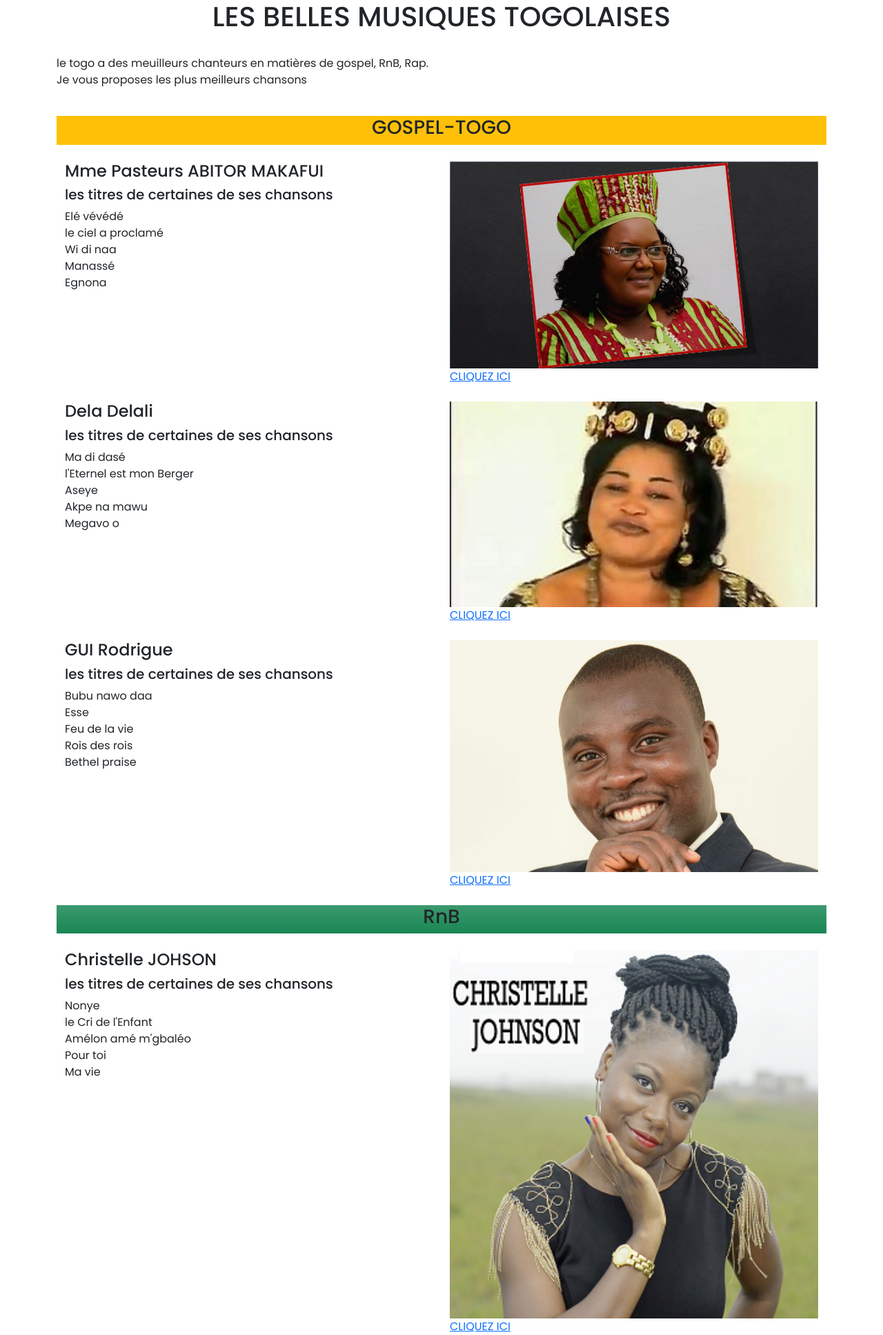
After one commit to akakpodorothee/chef-d-oeuvre, a PHP site: page /musiques.html in a window 1280 px wide. The commit adds this page. Shown: the top 1935 px of the page at 69% size. Run offline with PHP 8.4, Linux system fonts and the light colour scheme; some libraries are stand-ins or nearby versions.

Commit message:
second commit

```diff
--- /dev/null
+++ b/musiques.html
@@ -0,0 +1,164 @@
+<!DOCTYPE html>
+<html lang="en">
+<head>
+    <meta charset="UTF-8">
+    <link href="https://cdn.jsdelivr.net/npm/bootstrap@5.0.2/dist/css/bootstrap.min.css" rel="stylesheet"
+        integrity="sha384-EVSTQN3/azprG1Anm3QDgpJLIm9Nao0Yz1ztcQTwFspd3yD65VohhpuuCOmLASjC" crossorigin="anonymous">
+    <meta http-equiv="X-UA-Compatible" content="IE=edge">
+    <meta name="viewport" content="width=device-width, initial-scale=1.0">
+    <link rel="stylesheet" href="css/style.css">
+    <link rel="preconnect" href="https://fonts.googleapis.com">
+    <link rel="preconnect" href="https://fonts.gstatic.com" crossorigin>
+    <link
+        href="https://fonts.googleapis.com/css2?family=Lora:wght@500&family=Poppins:ital,wght@0,100;0,200;0,300;0,400;0,500;0,600;0,700;0,800;0,900;1,100;1,200;1,300;1,400;1,500;1,600;1,700;1,800;1,900&display=swap"
+        rel="stylesheet">
+
+    <script src="https://kit.fontawesome.com/3a1de90bfc.js" crossorigin="anonymous" defer></script>
+    <script src="https://cdn.jsdelivr.net/npm/bootstrap@5.0.2/dist/js/bootstrap.bundle.min.js"
+        integrity="sha384-MrcW6ZMFYlzcLA8Nl+NtUVF0sA7MsXsP1UyJoMp4YLEuNSfAP+JcXn/tWtIaxVXM"
+        crossorigin="anonymous"></script>
+    <script src="https://cdn.jsdelivr.net/npm/@popperjs/core@2.9.2/dist/umd/popper.min.js"
+        integrity="sha384-IQsoLXl5PILFhosVNubq5LC7Qb9DXgDA9i+tQ8Zj3iwWAwPtgFTxbJ8NT4GN1R8p"
+        crossorigin="anonymous"></script>
+    <script src="https://cdn.jsdelivr.net/npm/bootstrap@5.0.2/dist/js/bootstrap.min.js"
+        integrity="sha384-cVKIPhGWiC2Al4u+LWgxfKTRIcfu0JTxR+EQDz/bgldoEyl4H0zUF0QKbrJ0EcQF"
+        crossorigin="anonymous"></script>
+    <title>MUSIQUES TOGOLAISES</title>
+</head>
+<body class="container">
+  <!-- ======================SECTION GOSPEL========================= -->
+    <section class="gospel">
+      <div class=" text-center" ><h1>LES BELLES MUSIQUES TOGOLAISES</h1> </div><br>
+      <p>le togo a des meuilleurs chanteurs en matières de gospel, RnB, Rap. <br>Je vous proposes les plus meilleurs chansons </p> <br>
+      <div class="container">
+       <div class="row  ">
+         <div class=" text-center mb-4 bg-warning" ><h3>GOSPEL-TOGO</h3></div> <br>
+         <div class="col ">
+           <h4>Mme Pasteurs ABITOR MAKAFUI</h4>
+               <h5> les titres de certaines de ses chansons </h5>
+               <p> Elé vévédé <br> le ciel a proclamé <br> Wi di naa <br> Manassé <br> Egnona <br> </p>
+
+               <br>
+         </div>
+         <div class="col">
+           <img class="w-100 img-fluid" src="./image/abitor.jpeg" alt="photo de la chanteuse de gospel togolais Mme ABITOR">
+           <a href="https://www.youtube.com/results?search_query=abitor+makafui" target="_blank" class="mt-3">CLIQUEZ ICI</a>
+         </div>
+       </div> <br>
+       <div class="row">
+         <div class="col">
+           <h4>Dela Delali</h4>
+               <h5> les titres de certaines de ses chansons </h5>
+               <p> Ma di dasé<br> l'Eternel est mon Berger <br> Aseye<br> Akpe na mawu <br> Megavo o <br> </p>
+               <br>
+         </div>
+         <div class="col">
+           <img class="w-100  img-fluid" src="./image/dela-delali.jpeg" alt="photo de la chanteuse de gospel togolais dela-delali">
+           <a href="https://www.youtube.com/results?search_query=dela+delali+du+togo" target="_blank" class="mt-3">CLIQUEZ ICI</a>
+         </div>
+       </div> <br>
+       <div class="row">
+         <div class="col">
+           <h4>GUI Rodrigue</h4>
+               <h5> les titres de certaines de ses chansons</h5>
+               <p> Bubu nawo daa<br> Esse <br> Feu de la vie<br> Rois des rois <br> Bethel praise <br> </p>
+               <br>
+         </div>
+         <div class="col">
+           <img class="w-100  img-fluid" src="./image/GuiRodrigue.jpeg" alt="photo du chanteur de gospel togolais GUI Rodrique">
+           <a href="https://www.youtube.com/results?search_query=gui+rodriguez+togoz" target="_blank" class="mt-3">CLIQUEZ ICI</a>
+         </div>
+       </div>
+     </div>
+    </section> <br>
+
+        <!-- ===========================SECTION RnB====================== -->
+        <section class="RnB">
+          <div class="container">
+           <div class="row  ">
+             <div class=" text-center mb-4 bg-success bg-gradient" ><h3>RnB</h3></div> <br>
+             <div class="col ">
+               <h4>Christelle JOHSON</h4>
+                   <h5> les titres de certaines de ses chansons </h5>
+                   <p> Nonye<br> le Cri de l'Enfant <br> Amélon amé m'gbaléo <br> Pour toi <br> Ma vie <br> </p>
+
+                   <br>
+             </div>
+             <div class="col">
+               <img class="w-100 img-fluid" src="./image/Christelle-Johnson.png" alt="photo de la chanteuse de gospel togolais Mme ABITOR">
+               <a href="https://www.youtube.com/results?search_query=christelle+johnson+togo" target="_blank" class="mt-3">CLIQUEZ ICI</a>
+             </div>
+           </div> <br>
+           <div class="row">
+             <div class="col">
+               <h4>Sandrinos Raphael</h4>
+                   <h5> les titres de certaines de ses chansons </h5>
+                   <p> Camarades<br>Ma vie doit changer <br>Maladie d'amour<br> Coup de coeur <br> Djigné<br> </p>
+                   <br>
+             </div>
+             <div class="col">
+               <img class="w-100  img-fluid" src="./image/sandrinos.jpeg" alt="photo de la chanteuse de gospel togolais dela-delali">
+               <a href="https://www.youtube.com/results?search_query=santrinos+raphael" target="_blank" class="mt-3">CLIQUEZ ICI</a>
+             </div>
+           </div> <br>
+           <div class="row">
+             <div class="col">
+               <h4>Almok</h4>
+                   <h5> les titres de certaines de ses chansons</h5>
+                   <p> Akpé<br> Nononini<br> Ma prière<br> Mawu bé sekrétèr <br> saka saka<br> </p>
+                   <br>
+             </div>
+             <div class="col">
+               <img class="w-100  img-fluid" src="./image/almok.jpeg" alt="photo du chanteur de gospel togolais GUI Rodrique">
+               <a href="https://www.youtube.com/results?search_query=almok" target="_blank" class="mt-3">CLIQUEZ ICI</a>
+             </div>
+           </div>
+         </div>
+        </section> <br>
+
+        <!-- =========================RAP============================= -->
+
+        <section class="Rap" >
+          <div class="container">
+          <div class="row  ">
+            <div class=" text-center mb-4 bg-danger " ><h3>RAP</h3></div> <br>
+            <div class="col ">
+              <h4>ATHIASS LAMOUZIKI</h4>
+                  <h5> les titres de certaines de ses chansons </h5>
+                  <p>Vovovo<br> N'abandonne pas <br> Black-t kalkul pas<br> bobo  <br> </p>
+
+                  <br>
+            </div>
+            <div class="col">
+              <img class="w-100 img-fluid" src="./image/Athiass.jpeg" alt="photo de la chanteuse de gospel togolais Mme ABITOR">
+              <a href="https://www.youtube.com/results?search_query=athiass+lamouziki" target="_blank" class="mt-3">CLIQUEZ ICI</a>
+            </div>
+          </div> <br>
+          <div class="row">
+            <div class="col">
+              <h4>JULIANO</h4>
+                  <h5> les titres de certaines de ses chansons </h5>
+                  <p> Miracle<br>Avoudé <br>Hustler ft yaovi kheteti<br>My lady <br>No limit<br> </p>
+                  <br>
+            </div>
+            <div class="col">
+              <img class="w-100  img-fluid" src="./image/juliano.jpeg" alt="photo de la chanteuse de gospel togolais dela-delali">
+              <a href="https://www.youtube.com/results?search_query=juliano" target="_blank" class="mt-3">CLIQUEZ ICI</a>
+            </div>
+          </div> <br>
+          <div class="row">
+            <div class="col">
+              <h4>PEEWII</h4>
+                  <h5> les titres de certaines de ses chansons</h5>
+                  <p> I'm a winner<br> One Day<br> Comme d'habitude<br> Trop c'est trop <br> </p>
+                  <br>
+            </div>
+            <div class="col">
+              <img class="w-100  img-fluid" src="./image/peewii.webp" alt="photo du chanteur de gospel togolais GUI Rodrique">
+              <a href="https://www.youtube.com/results?search_query=peewii" target="_blank" class="mt-3">CLIQUEZ ICI</a>
+            </div>
+          </div>
+        </div>
+        </section>
+</body>
+</html>
```
Also changed, not shown: index.html (+11 -9 lines), css/style.css (line endings or trailing spaces), image/Athiass.jpeg (added), image/Christelle-Johnson.png (added), image/GuiRodrigue.jpeg (added), image/abitor.jpeg (added), image/almok.jpeg (added), image/dela-delali.jpeg (added), image/img7.jpeg, image/juliano.jpeg (added), image/peewii.webp (added), image/sandrinos.jpeg (added).
